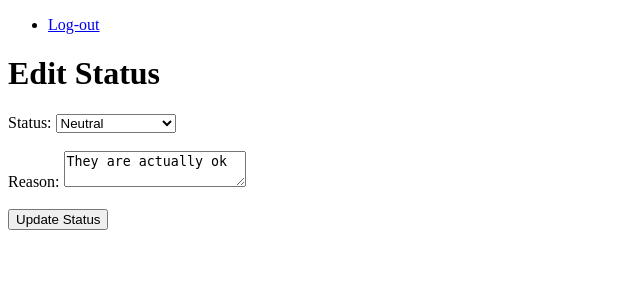
After one commit to DrewStanger/SoftEngDevOpsAssignment, a Flask app: page /edit_status/1 in a window 1280 px wide. The commit adds this page. Shown: the top 300 px of the page, without its empty margins (0-640 px from the left). Run offline with Flask 3, Linux system fonts and the light colour scheme.

Commit message:
Add Edit functionlity to User Status table

```diff
--- a/app.py
+++ b/app.py
@@ -137,6 +137,30 @@ def dashboard_add():
     return render_template("adduserstatus.html")
 
 
+@app.route("/edit_status/<int:status_id>", methods=["GET", "POST"])
+def edit_user_status(status_id):
+    # Retrieve the UserStatus record to edit
+    status_to_edit = UserStatus.query.filter_by(id=status_id).first()
+
+    if request.method == "POST":
+        # Get the updated data from the form
+        updated_status = request.form.get("status")
+        updated_reason = request.form.get("reason")
+
+        # Update the status data
+        status_to_edit.status = updated_status
+        status_to_edit.reason = updated_reason
+
+        # Commit the changes to the database
+        db.session.commit()
+
+        # Redirect the user back to the dashboard
+        return redirect("/dashboard")
+
+    # Render the edit form with pre-filled data
+    return render_template("edit_status.html", status_to_edit=status_to_edit)
+
+
 @app.route("/adminview")
 def adminview():
     # Retrieve user data from the User table (excluding the password)
--- a/templates/dashboard.html
+++ b/templates/dashboard.html
@@ -35,6 +35,7 @@
             <th>Reason</th>
             <th>Setting User ID</th>
             <th>Setting User Name</th>
+            <th>Edit</th>
         </tr>
         {% for status in user_status %}
         <tr>
@@ -44,6 +45,7 @@
             <td>{{ status.reason }}</td>
             <td>{{ status.setting_user_id }}</td>
             <td>{{ status.setting_user_name }}</td>
+            <td><a href="/edit_status/{{ status.id }}">Edit</a></td>
         </tr>
         {% endfor %}
     </table>
--- /dev/null
+++ b/templates/edit_status.html
@@ -0,0 +1,23 @@
+{% extends "dashboardlayout.html" %}
+
+{% block head %}
+    <title>Edit Status</title>
+{% endblock %}
+
+{% block body %}
+<h1>Edit Status</h1>
+<form method="POST" action="/edit_status/{{ status_to_edit.id }}">
+    <label for="status">Status:</label>
+    <select id="status" name="status" required>
+        <option value="neutral">Neutral</option>
+        <option value="shadow-banned">Shadow Banned</option>
+        <option value="trusted">Trusted</option>
+        <option value="suspect">Suspect</option>
+    </select><br><br>
+
+    <label for="reason">Reason:</label>
+    <textarea id="reason" name="reason">{{ status_to_edit.reason }}</textarea><br><br>
+
+    <input type="submit" value="Update Status">
+</form>
+{% endblock %}
```
Also changed, not shown: instance/user_status.db.
